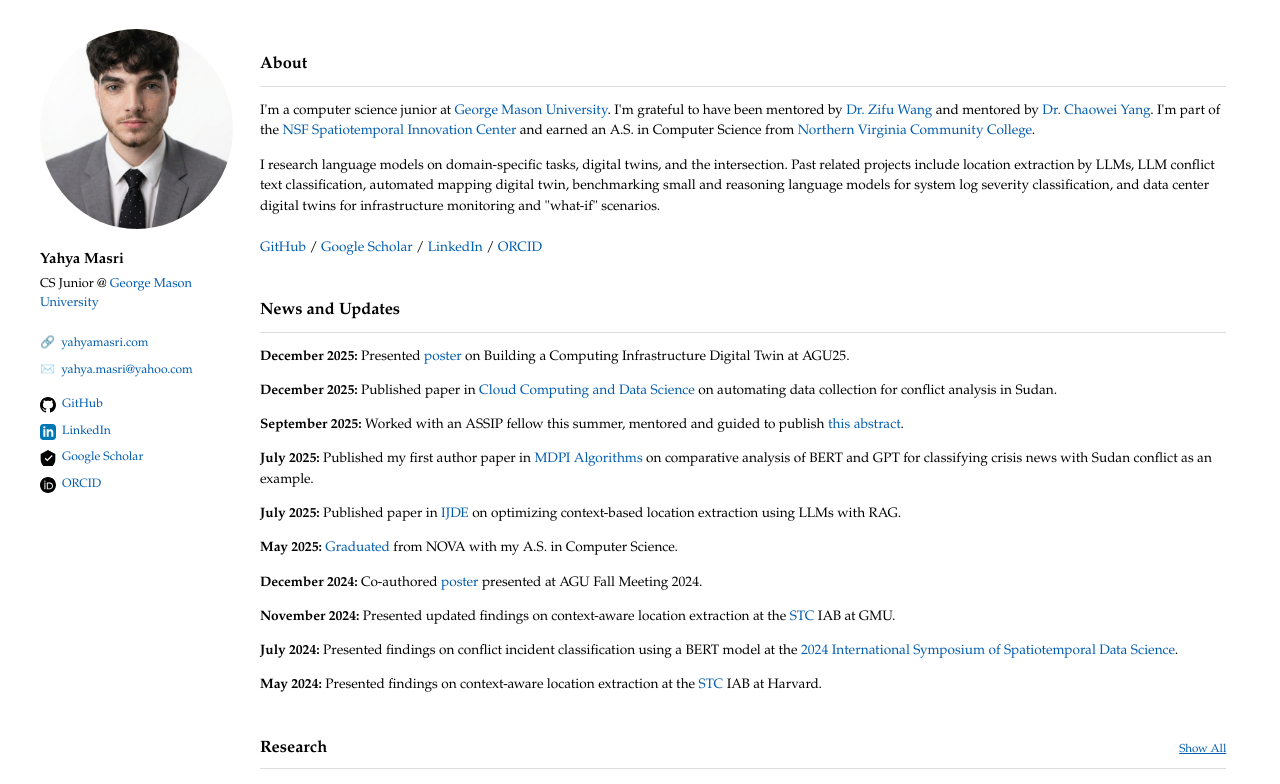
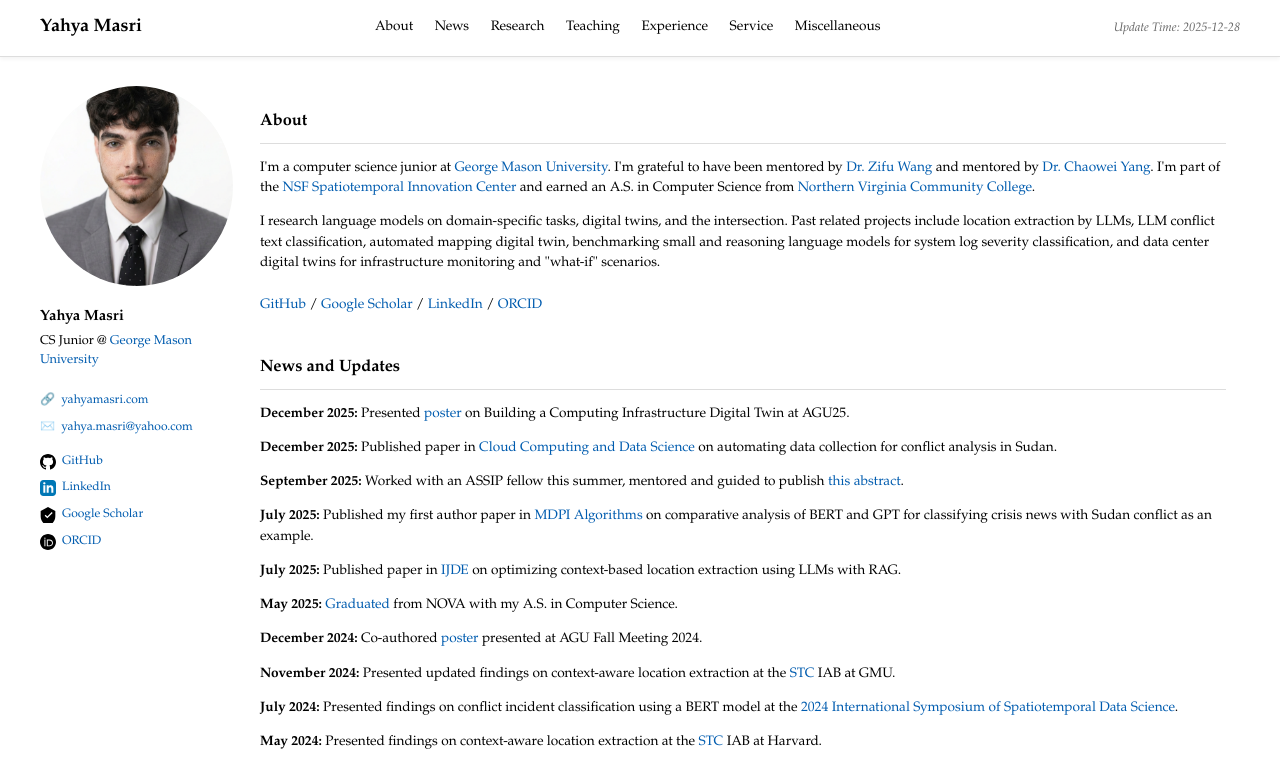
Before and after one commit to yahya3867/personal-portfolio, a Next.js app: page / in a window 1280 px wide. Shown: the top 784 px of the page. Built offline with nearby package versions, Linux system fonts and the light colour scheme.

Commit message:
made masthead

```diff
--- /dev/null
+++ b/app/components/Masthead.tsx
@@ -0,0 +1,73 @@
+'use client';
+
+import { useState, useEffect } from 'react';
+
+export default function Masthead() {
+  const [isMenuOpen, setIsMenuOpen] = useState(false);
+
+  const navItems = [
+    { label: 'About', href: '#about' },
+    { label: 'News', href: '#news' },
+    { label: 'Research', href: '#research' },
+    { label: 'Teaching', href: '#teaching' },
+    { label: 'Experience', href: '#experience' },
+    { label: 'Service', href: '#service' },
+    { label: 'Miscellaneous', href: '#miscellaneous' }
+  ];
+
+  // Close menu when clicking on a link
+  const handleLinkClick = () => {
+    setIsMenuOpen(false);
+  };
+
+  // Close menu when clicking outside
+  useEffect(() => {
+    const handleClickOutside = (e: MouseEvent) => {
+      const target = e.target as HTMLElement;
+      if (isMenuOpen && !target.closest('.masthead')) {
+        setIsMenuOpen(false);
+      }
+    };
+
+    document.addEventListener('click', handleClickOutside);
+    return () => document.removeEventListener('click', handleClickOutside);
+  }, [isMenuOpen]);
+
+  return (
+    <header className="masthead">
+      <div className="masthead-inner">
+        <div className="site-title">
+          <a href="/">Yahya Masri</a>
+        </div>
+
+        <nav className="greedy-nav">
+          <button
+            className="greedy-nav-toggle"
+            onClick={() => setIsMenuOpen(!isMenuOpen)}
+            aria-label="Toggle navigation"
+          >
+            <div className="hamburger">
+              <span></span>
+              <span></span>
+              <span></span>
+            </div>
+          </button>
+
+          <ul className={`nav-items ${isMenuOpen ? 'open' : ''}`}>
+            {navItems.map((item) => (
+              <li key={item.href}>
+                <a href={item.href} onClick={handleLinkClick}>
+                  {item.label}
+                </a>
+              </li>
+            ))}
+          </ul>
+        </nav>
+
+        <div className="update-time">
+          <em>Update Time: 2025-12-28</em>
+        </div>
+      </div>
+    </header>
+  );
+}
--- a/app/globals.css
+++ b/app/globals.css
@@ -91,3 +91,165 @@
 .link-red:hover {
   text-decoration: underline;
 }
+
+/* Masthead Styles */
+.masthead {
+  position: sticky;
+  top: 0;
+  background: rgb(var(--background-rgb));
+  border-bottom: 1px solid #ddd;
+  padding: 1em 2em;
+  z-index: 1000;
+  box-shadow: 0 2px 4px rgba(0, 0, 0, 0.05);
+}
+
+.masthead-inner {
+  max-width: 1200px;
+  margin: 0 auto;
+  display: flex;
+  align-items: center;
+  justify-content: space-between;
+  gap: 2em;
+}
+
+.site-title {
+  font-size: 1.25em;
+  font-weight: 700;
+  white-space: nowrap;
+}
+
+.site-title a {
+  color: rgb(var(--foreground-rgb));
+  text-decoration: none;
+}
+
+.site-title a:hover {
+  color: var(--link-color);
+}
+
+.greedy-nav {
+  flex: 1;
+  display: flex;
+  justify-content: center;
+  position: relative;
+}
+
+.greedy-nav-toggle {
+  display: none;
+  background: none;
+  border: none;
+  cursor: pointer;
+  padding: 0.5em;
+  z-index: 1001;
+}
+
+.hamburger {
+  display: flex;
+  flex-direction: column;
+  gap: 4px;
+  width: 24px;
+}
+
+.hamburger span {
+  display: block;
+  width: 100%;
+  height: 2px;
+  background: rgb(var(--foreground-rgb));
+  transition: all 0.3s ease;
+}
+
+.nav-items {
+  list-style: none;
+  padding: 0;
+  margin: 0;
+  display: flex;
+  gap: 1.5em;
+  align-items: center;
+}
+
+.nav-items li a {
+  color: rgb(var(--foreground-rgb));
+  text-decoration: none;
+  font-size: 0.95em;
+  transition: color 0.2s ease;
+}
+
+.nav-items li a:hover {
+  color: var(--link-color);
+  text-decoration: none;
+}
+
+.update-time {
+  font-size: 0.85em;
+  color: #666;
+  white-space: nowrap;
+}
+
+/* Responsive Styles */
+@media (max-width: 768px) {
+  .masthead {
+    padding: 1em;
+  }
+
+  .masthead-inner {
+    gap: 1em;
+  }
+
+  .greedy-nav-toggle {
+    display: block;
+  }
+
+  .nav-items {
+    position: absolute;
+    top: calc(100% + 1em);
+    right: 0;
+    background: rgb(var(--background-rgb));
+    border: 1px solid #ddd;
+    border-radius: 4px;
+    box-shadow: 0 4px 6px rgba(0, 0, 0, 0.1);
+    flex-direction: column;
+    gap: 0;
+    padding: 0.5em 0;
+    min-width: 200px;
+    opacity: 0;
+    visibility: hidden;
+    transform: translateY(-10px);
+    transition: opacity 0.3s ease, transform 0.3s ease, visibility 0.3s;
+  }
+
+  .nav-items.open {
+    opacity: 1;
+    visibility: visible;
+    transform: translateY(0);
+  }
+
+  .nav-items li {
+    width: 100%;
+  }
+
+  .nav-items li a {
+    display: block;
+    padding: 0.75em 1.5em;
+    width: 100%;
+  }
+
+  .nav-items li a:hover {
+    background: #f5f5f5;
+  }
+
+  .update-time {
+    display: none;
+  }
+}
+
+@media (max-width: 480px) {
+  .site-title {
+    font-size: 1.1em;
+  }
+}
+
+/* Smooth scrolling for anchor links */
+html {
+  scroll-behavior: smooth;
+  scroll-padding-top: 80px;
+}
--- a/app/layout.tsx
+++ b/app/layout.tsx
@@ -1,5 +1,6 @@
 import './globals.css';
 import type { Metadata } from 'next';
+import Masthead from './components/Masthead';
 
 export const metadata: Metadata = {
   title: 'Yahya Masri',
@@ -25,6 +26,7 @@
   return (
     <html lang="en">
       <body>
+        <Masthead />
         {children}
       </body>
     </html>
--- a/app/page.tsx
+++ b/app/page.tsx
@@ -255,7 +255,7 @@
       {/* Main Content Column */}
       <main style={{ flex: 1, minWidth: 0, fontSize: '0.95em', paddingRight: '1em' }}>
         {/* About Section */}
-        <section style={{ marginBottom: '3em' }}>
+        <section id="about" style={{ marginBottom: '3em' }}>
           <h2 style={{ fontSize: '1.2em' }}>About</h2>
           <div style={{ borderBottom: '1px solid #ddd', marginBottom: '1em' }}></div>
           <p>
@@ -270,7 +270,7 @@
         </section>
 
         {/* News and Updates */}
-        <section style={{ marginBottom: '3em' }}>
+        <section id="news" style={{ marginBottom: '3em' }}>
           <h2 style={{ fontSize: '1.2em' }}>News and Updates</h2>
           <div style={{ borderBottom: '1px solid #ddd', marginBottom: '1em' }}></div>
           <ul style={{ listStyle: 'none', padding: 0 }}>
@@ -308,7 +308,7 @@
         </section>
 
         {/* Research */}
-        <section style={{ marginBottom: '3em' }}>
+        <section id="research" style={{ marginBottom: '3em' }}>
           <div style={{ display: 'flex', justifyContent: 'space-between', alignItems: 'baseline' }}>
             <h2 style={{ fontSize: '1.2em', margin: 0 }}>Research</h2>
             <button
@@ -378,7 +378,7 @@
         </section>
 
         {/* Teaching & Mentoring */}
-        <section style={{ marginBottom: '3em' }}>
+        <section id="teaching" style={{ marginBottom: '3em' }}>
           <h2 style={{ fontSize: '1.2em' }}>Teaching & Mentoring</h2>
           <div style={{ borderBottom: '1px solid #ddd', marginBottom: '1em' }}></div>
           <p>
@@ -390,7 +390,7 @@
         </section>
 
         {/* Experience */}
-        <section style={{ marginBottom: '3em' }}>
+        <section id="experience" style={{ marginBottom: '3em' }}>
           <h2 style={{ fontSize: '1.2em' }}>Experience</h2>
           <div style={{ borderBottom: '1px solid #ddd', marginBottom: '1em' }}></div>
           <div style={{ display: 'flex', flexDirection: 'column', gap: '1.5em' }}>
@@ -406,7 +406,7 @@
         </section>
 
         {/* Professional Service */}
-        <section style={{ marginBottom: '3em' }}>
+        <section id="service" style={{ marginBottom: '3em' }}>
           <h2 style={{ fontSize: '1.2em' }}>Professional Service</h2>
           <div style={{ borderBottom: '1px solid #ddd', marginBottom: '1em' }}></div>
           <ul>
@@ -418,7 +418,7 @@
         </section>
 
         {/* Miscellaneous */}
-        <section style={{ marginBottom: '3em' }}>
+        <section id="miscellaneous" style={{ marginBottom: '3em' }}>
           <h2 style={{ fontSize: '1.2em' }}>☕ Miscellaneous</h2>
           <div style={{ borderBottom: '1px solid #ddd', marginBottom: '1em' }}></div>
           <p>
```
